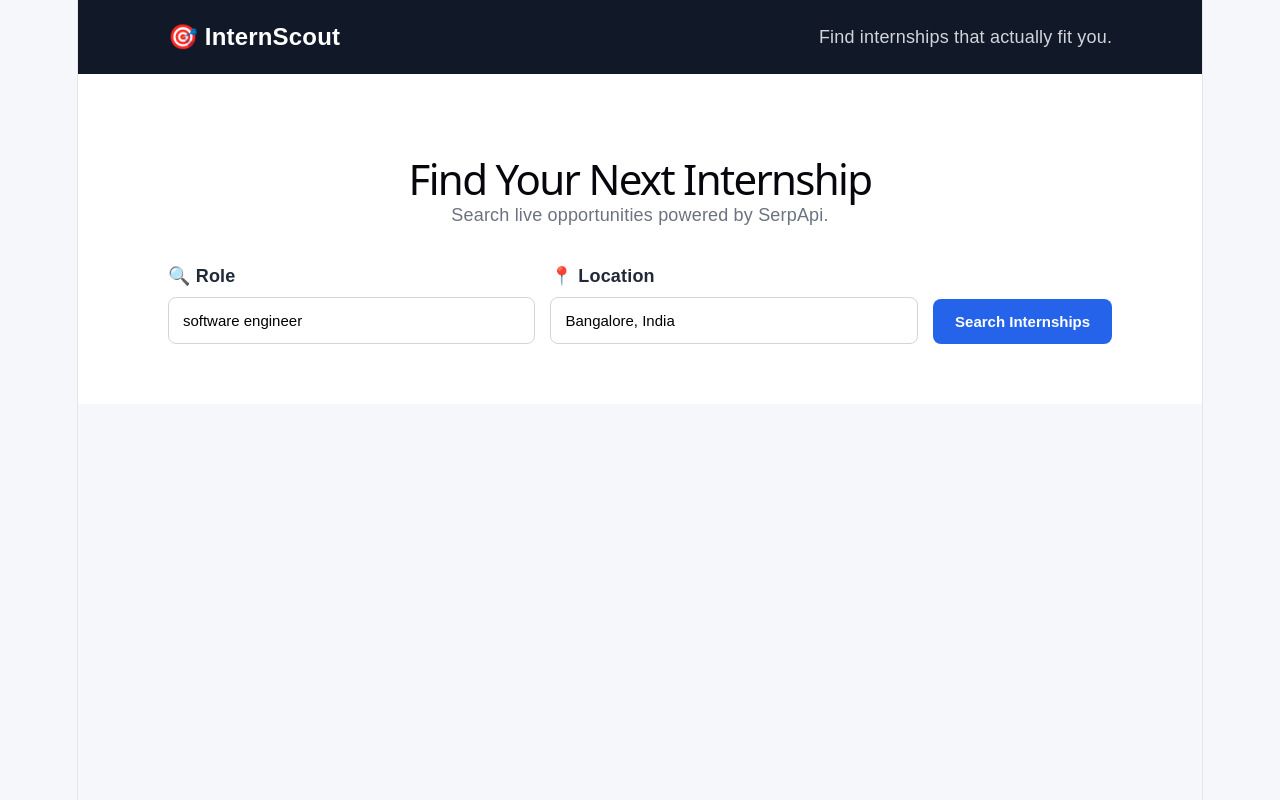
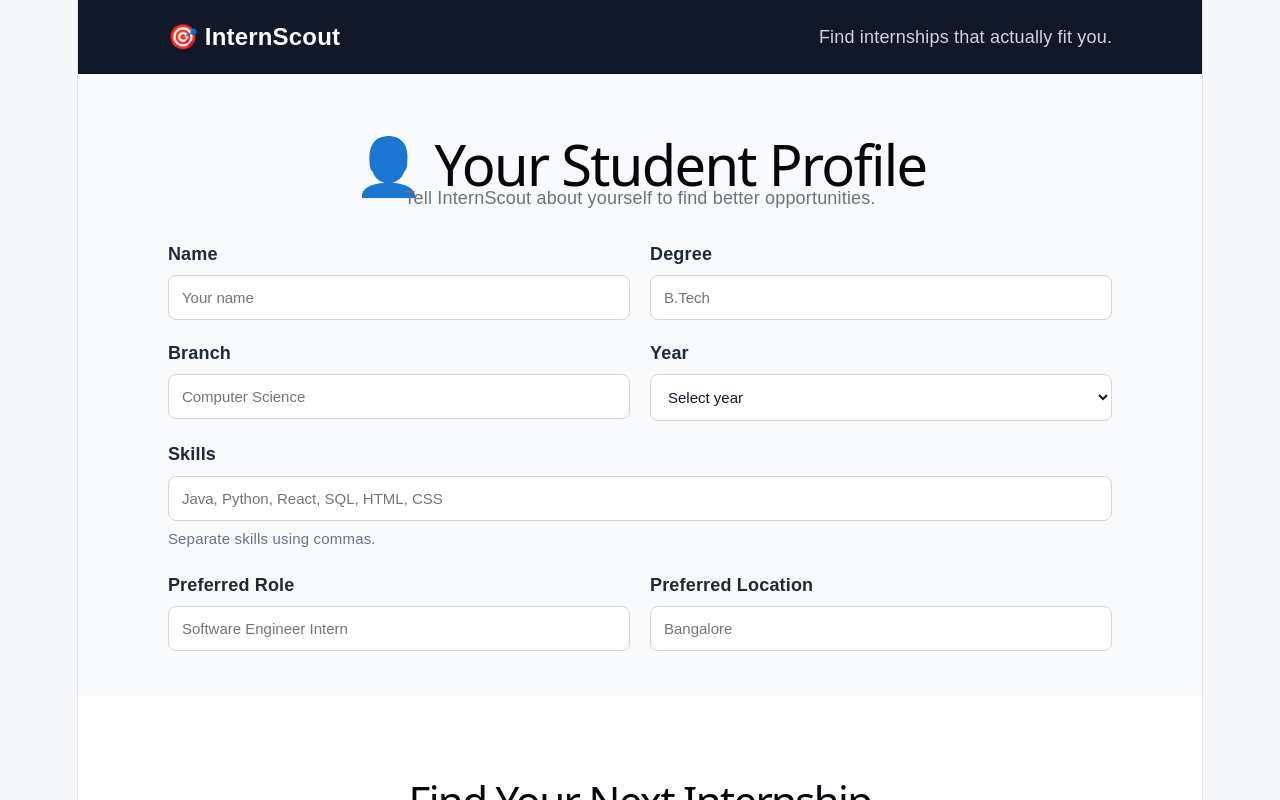
Before and after one commit to Sanskriti029/SkillVoyage, a React app in the folder frontend/: page / in a window 1280 px wide. Shown: the top 800 px of the page. Built offline with nearby package versions, Linux system fonts and the light colour scheme; the HTML template or start-up script is replaced by a standard one.

Commit message:
Add student profile section

```diff
--- a/frontend/src/App.css
+++ b/frontend/src/App.css
@@ -13,12 +13,15 @@ body {
   min-height: 100vh;
 }
 
+
 /* Header */
 
 .header {
   background: #111827;
   color: white;
+
   padding: 24px 8%;
+
   display: flex;
   justify-content: space-between;
   align-items: center;
@@ -35,54 +38,105 @@ body {
 }
 
 
-/* Search Section */
+/* Profile */
+
+.profile-section {
+  padding: 45px 8%;
+  background: #f9fafb;
+}
+
+.profile-section h1 {
+  margin-bottom: 8px;
+}
+
+.profile-grid {
+  max-width: 1000px;
+
+  margin: 30px auto 0;
+
+  display: grid;
+
+  grid-template-columns:
+    repeat(2, 1fr);
+
+  gap: 20px;
+}
+
+
+.input-group {
+  text-align: left;
+}
+
+.input-group label {
+  display: block;
+
+  margin-bottom: 8px;
+
+  font-weight: bold;
+}
+
+.input-group input,
+.input-group select {
+  color:#111827;
+  width: 100%;
+
+  padding: 13px;
+
+  border: 1px solid #d1d5db;
+
+  border-radius: 8px;
+
+  font-size: 15px;
+
+  background: white;
+}
+
+.input-group small {
+  display: block;
+
+  margin-top: 5px;
+
+  color: #6b7280;
+}
+
+.full-width {
+  grid-column: span 2;
+}
+
+
+/* Search */
 
 .search-section {
   padding: 60px 8%;
+
   background: white;
+
   text-align: center;
 }
 
 .search-section h1 {
   font-size: 42px;
+
   margin-bottom: 10px;
 }
 
 .subtitle {
   color: #6b7280;
+
   font-size: 18px;
 }
 
 
 .search-box {
   max-width: 1000px;
+
   margin: 35px auto 0;
 
   display: flex;
+
   gap: 15px;
+
   align-items: end;
-}
-
-
-.input-group {
-  flex: 1;
-  text-align: left;
-}
-
-.input-group label {
-  display: block;
-  margin-bottom: 8px;
-  font-weight: bold;
-}
-
-.input-group input {
-  width: 100%;
-  padding: 14px;
-
-  border: 1px solid #d1d5db;
-  border-radius: 8px;
-
-  font-size: 15px;
 }
 
 
@@ -90,12 +144,15 @@ body {
   padding: 14px 22px;
 
   border: none;
+
   border-radius: 8px;
 
   background: #2563eb;
+
   color: white;
 
   font-size: 15px;
+
   font-weight: bold;
 
   cursor: pointer;
@@ -115,7 +172,9 @@ body {
 
 .results-header {
   display: flex;
+
   justify-content: space-between;
+
   align-items: center;
 
   margin-bottom: 25px;
@@ -130,7 +189,7 @@ body {
 }
 
 
-/* Job Grid */
+/* Jobs */
 
 .job-grid {
   display: grid;
@@ -141,8 +200,6 @@ body {
   gap: 22px;
 }
 
-
-/* Job Card */
 
 .job-card {
   background: white;
@@ -166,6 +223,7 @@ body {
 
 .job-card h3 {
   margin-top: 0;
+
   margin-bottom: 8px;
 
   font-size: 20px;
@@ -187,6 +245,7 @@ body {
 
 .via {
   font-size: 13px;
+
   color: #6b7280;
 }
 
@@ -247,6 +306,7 @@ body {
 
   .header {
     flex-direction: column;
+
     gap: 10px;
   }
 
@@ -256,6 +316,7 @@ body {
 
   .search-box {
     flex-direction: column;
+
     align-items: stretch;
   }
 
@@ -263,4 +324,12 @@ body {
     width: 100%;
   }
 
+  .profile-grid {
+    grid-template-columns: 1fr;
+  }
+
+  .full-width {
+    grid-column: span 1;
+  }
+
 }
--- a/frontend/src/App.jsx
+++ b/frontend/src/App.jsx
@@ -7,6 +7,24 @@ function App() {
   const [query, setQuery] = useState("software engineer");
   const [location, setLocation] = useState("Bangalore, India");
   const [searched, setSearched] = useState(false);
+
+  // Student profile
+  const [profile, setProfile] = useState({
+    name: "",
+    degree: "",
+    branch: "",
+    year: "",
+    skills: "",
+    preferredRole: "",
+    preferredLocation: ""
+  });
+
+  const updateProfile = (field, value) => {
+    setProfile({
+      ...profile,
+      [field]: value
+    });
+  };
 
   const searchJobs = async () => {
     setLoading(true);
@@ -50,6 +68,133 @@ function App() {
       </header>
 
 
+      {/* Student Profile */}
+      <section className="profile-section">
+
+        <h1>👤 Your Student Profile</h1>
+
+        <p className="subtitle">
+          Tell InternScout about yourself to find better opportunities.
+        </p>
+
+        <div className="profile-grid">
+
+          <div className="input-group">
+            <label>Name</label>
+
+            <input
+              type="text"
+              value={profile.name}
+              onChange={(e) =>
+                updateProfile("name", e.target.value)
+              }
+              placeholder="Your name"
+            />
+          </div>
+
+
+          <div className="input-group">
+            <label>Degree</label>
+
+            <input
+              type="text"
+              value={profile.degree}
+              onChange={(e) =>
+                updateProfile("degree", e.target.value)
+              }
+              placeholder="B.Tech"
+            />
+          </div>
+
+
+          <div className="input-group">
+            <label>Branch</label>
+
+            <input
+              type="text"
+              value={profile.branch}
+              onChange={(e) =>
+                updateProfile("branch", e.target.value)
+              }
+              placeholder="Computer Science"
+            />
+          </div>
+
+
+          <div className="input-group">
+            <label>Year</label>
+
+            <select
+              value={profile.year}
+              onChange={(e) =>
+                updateProfile("year", e.target.value)
+              }
+            >
+              <option value="">Select year</option>
+              <option value="1st Year">1st Year</option>
+              <option value="2nd Year">2nd Year</option>
+              <option value="3rd Year">3rd Year</option>
+              <option value="4th Year">4th Year</option>
+            </select>
+          </div>
+
+
+          <div className="input-group full-width">
+            <label>Skills</label>
+
+            <input
+              type="text"
+              value={profile.skills}
+              onChange={(e) =>
+                updateProfile("skills", e.target.value)
+              }
+              placeholder="Java, Python, React, SQL, HTML, CSS"
+            />
+
+            <small>
+              Separate skills using commas.
+            </small>
+          </div>
+
+
+          <div className="input-group">
+            <label>Preferred Role</label>
+
+            <input
+              type="text"
+              value={profile.preferredRole}
+              onChange={(e) =>
+                updateProfile(
+                  "preferredRole",
+                  e.target.value
+                )
+              }
+              placeholder="Software Engineer Intern"
+            />
+          </div>
+
+
+          <div className="input-group">
+            <label>Preferred Location</label>
+
+            <input
+              type="text"
+              value={profile.preferredLocation}
+              onChange={(e) =>
+                updateProfile(
+                  "preferredLocation",
+                  e.target.value
+                )
+              }
+              placeholder="Bangalore"
+            />
+          </div>
+
+        </div>
+
+      </section>
+
+
       {/* Search Section */}
       <section className="search-section">
 
@@ -58,7 +203,6 @@ function App() {
         <p className="subtitle">
           Search live opportunities powered by SerpApi.
         </p>
-
 
         <div className="search-box">
 
@@ -115,11 +259,15 @@ function App() {
         {!loading && jobs.length > 0 && (
           <>
             <div className="results-header">
-              <h2>Live Opportunities</h2>
+
+              <h2>
+                Live Opportunities
+              </h2>
 
               <span>
                 {jobs.length} jobs found
               </span>
+
             </div>
 
 
```
